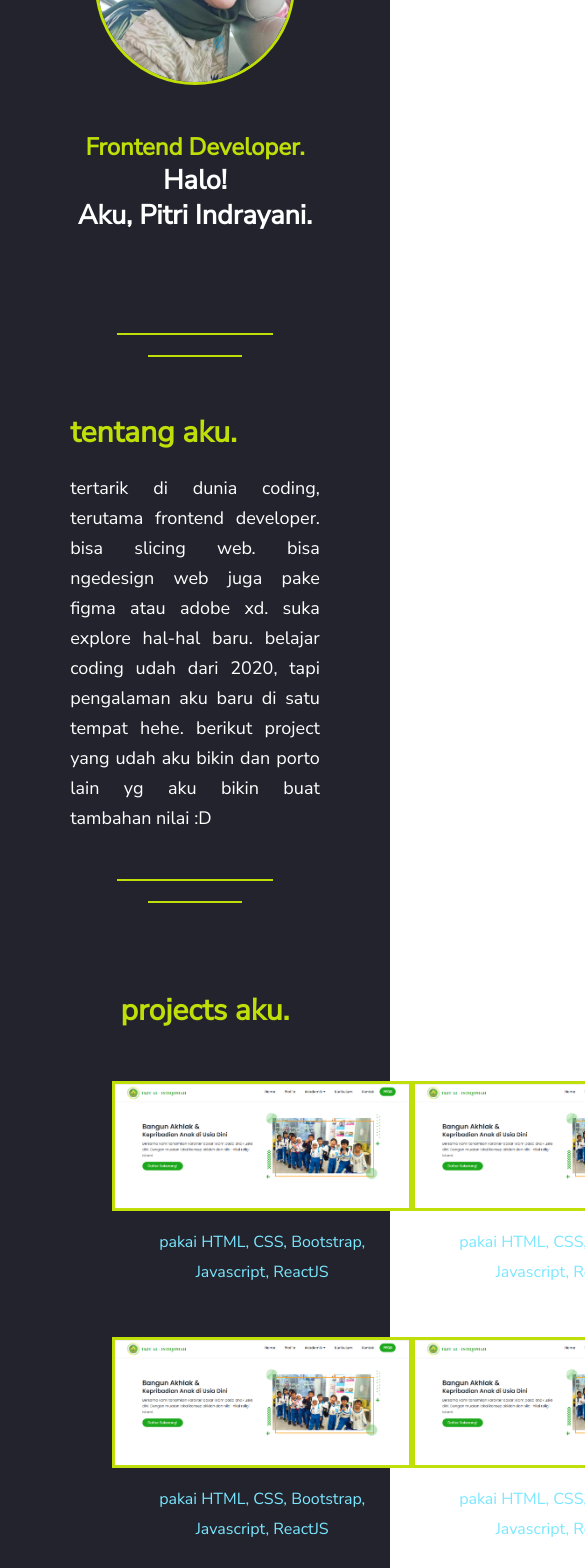
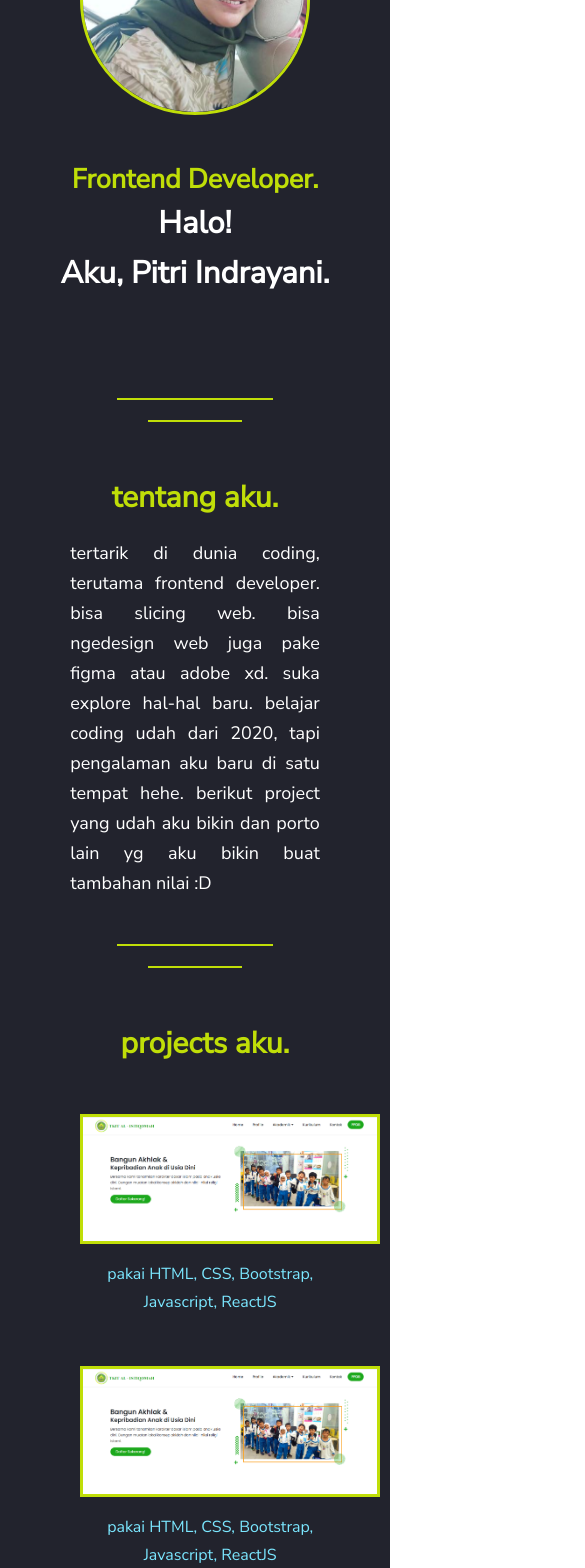
Before and after one commit to indrayanipitri/my-porto, a React (Create React App) app: page / in a window 390 px wide. Shown: the part 240-1808 px from the top of the page, 585 px wide, since content can reach past the window. Built offline with nearby package versions, Linux system fonts and the light colour scheme; the HTML template or start-up script is replaced by a standard one; a web font is replaced by a local one.

Commit message:
responsive projects

```diff
--- a/src/App.css
+++ b/src/App.css
@@ -176,10 +176,6 @@
 }
 
 /* Projects */
-.container {
-  text-align: center;
-}
-
 .flex-column {
   display: flex;
   flex-direction: column;
@@ -216,7 +212,6 @@ figcaption {
 
 
 @media screen and (max-width: 1028px) {
-
   .img-profile img {
     margin: auto;
     width: 250px;
@@ -226,6 +221,24 @@ figcaption {
   .jumbotron .my-name {
     width: 50%;
    }
+
+   .title {
+    text-align: center;
+   }
+
+  .projects img {
+    width: 250px;
+  }
+
+  .projects img:hover {
+    opacity: .6;
+  }
+
+  figcaption {
+    font-size: 16px;
+    line-height: 28px;
+  }
+
 }
 
 @media screen and (max-width: 855px) {
@@ -266,22 +279,25 @@ figcaption {
   .line-2 {
     margin: 0 auto 40px;
   }
-}
 
-@media screen and (max-width: 855px) {
-  .img-profile img {
-    width: 200px;
-    height: 200px;
+  /* Projects */
+
+  .flex-column {
+    display: block;
   }
 
-  .my-name h2{
-    font-size: 24px;
+  .flex-row {
+    display: block;
+    padding: 0px 0px;
+   }
+
+   .projects img {
+    width: 300px;
+
   }
 
-  .my-name h1 {
-    font-size: 27px;
-    line-height: 35px;
+  .figure {
+    padding: 20px 0;
   }
+
 }
-
-/* About me */
--- a/src/pages/Projects.js
+++ b/src/pages/Projects.js
@@ -2,10 +2,8 @@ import TkitWeb from '../images/tkit-web.png'
 
 export default function Projects() {
     return <>
-   <section className="section">
-        <div className="projects">
+   <section className="section projects">
             <h2 className="title">projects aku.</h2>
-            <div className="container">
                 <div className="flex-column">
                     <div className="flex-row">
                         <figure className='figure'>
@@ -38,9 +36,9 @@ export default function Projects() {
                         </figure>
                     </div>
                 </div>
-            </div>
 
-        </div>
+
+
     </section>
 
     </>
```
